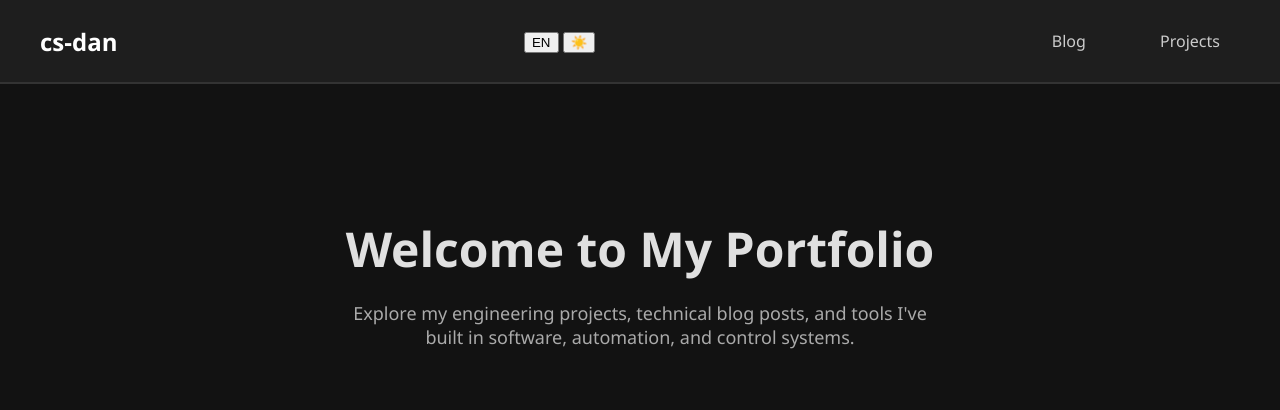
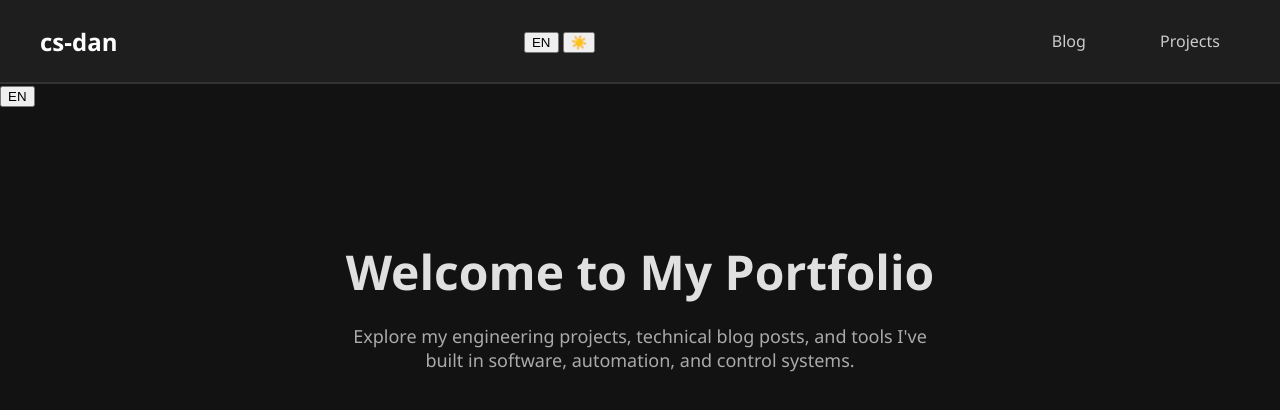
Before and after one commit to cs-dan/csdan.github.io, a plain HTML site: page index.html in a window 1280 px wide. Drawn offline with Linux system fonts and the light colour scheme.

Commit message:
Update index.html

```diff
--- a/index.html
+++ b/index.html
@@ -95,6 +95,10 @@
     </nav>
   </header>
 
+  <div class="toggle-container">
+    <button class="toggle-button" id="lang-toggle">EN</button>
+  </div>
+
   <div class="main-content">
     <h1 id="mainTitle">Welcome to My Portfolio</h1>
     <p id="mainText">
```
